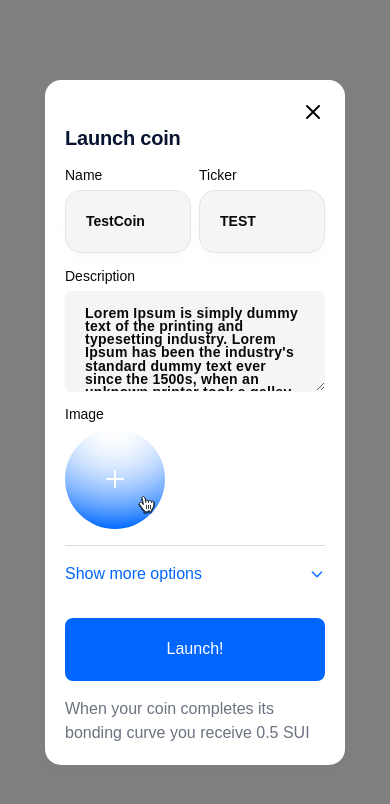
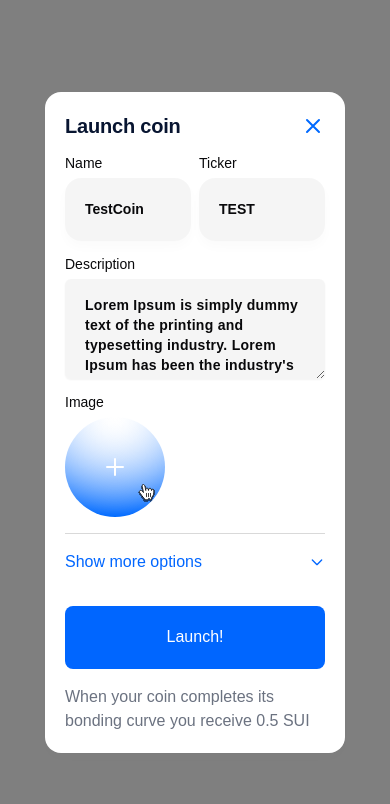
Before and after one commit to outsider987/shadcn, a Next.js app: page / in a window 390 px wide. Both pictures are taken after a click on the button "Pop up modal". Shown: the top 804 px of the page. Built offline with nearby package versions, Linux system fonts and the light colour scheme.

Commit message:
refine modal layout

```diff
--- a/components/Content.tsx
+++ b/components/Content.tsx
@@ -89,7 +89,7 @@ export const Content = ({ onSubmit }: ContentProps) => {
   return (
     <form
       onSubmit={formSubmitHandler}
-      className="mt-4 w-full flex flex-col gap-4"
+      className="pt-4 w-full flex flex-col gap-4"
     >
       <div className="flex gap-2">
         <div className="grid w-full max-w-sm items-center gap-2">
--- a/components/Modal/index.tsx
+++ b/components/Modal/index.tsx
@@ -46,7 +46,7 @@ const Modal = ({
   };
 
   const modalContent = (
-    <div className="fixed inset-0 max-w- flex items-center justify-center z-[99]">
+    <div className="fixed inset-0 flex items-center justify-center z-[99]">
       {/* Backdrop */}
       <div
         className="fixed inset-0 bg-black bg-opacity-50"
@@ -55,28 +55,32 @@ const Modal = ({
       ></div>
 
       {/* Modal */}
-      <div className="inset-0 flex items-center justify-center w-screen z-[99] relative">
+      <div className="inset-0 flex items-center justify-center w-screen z-[99] relative p-4">
         <div
           className={cn(
-            "relative rounded-2xl w-full p-5 mx-auto bg-white shadow-[0px_6px_12px_0px_#00000005]",
-            "sm:min-h-[270px] md:min-h-[270px]",
-
+            "relative rounded-2xl w-full bg-white shadow-[0px_6px_12px_0px_#00000005]",
+            "flex flex-col max-h-[90vh]",
             sizeClasses[size],
-            "min-w-[768px] sm:min-w-[300px] md:min-w-[300px] ",
+            "min-w-[768px] sm:min-w-[300px] md:min-w-[300px]",
             className
           )}
         >
-          <div>
+          <div className="flex justify-between items-center px-5 pt-5">
+            <h2
+              className={clsx(
+                "font-semibold text-[#081531] text-2xl sm:text-xl md:text-xl leading-[22.8px] tracking-[-0.01em]",
+                "truncate max-w-[90%]",
+                titleClassName
+              )}
+            >
+              {title}
+            </h2>
             <span>
               {closeable && (
                 <div className="flex justify-end">
                   <button
                     onClick={onClose}
-                    className={clsx(
-                      "absolute top-4 right-4 text-black hover:text-gray-700 transition-colors duration-200",
-                      "sm:relative sm:top-0 sm:right-0 md:relative md:top-0 md:right-0",
-                      "text-[#006AFF]"
-                    )}
+                    className={clsx(" duration-200", "text-[#006AFF]")}
                     aria-label="Close modal"
                   >
                     <svg
@@ -97,29 +101,20 @@ const Modal = ({
                 </div>
               )}
             </span>
-
-            <h2
-              className={clsx(
-                "font-semibold text-[#081531] text-2xl sm:text-xl md:text-xl leading-[22.8px] tracking-[-0.01em]",
-                titleClassName
-              )}
-            >
-              {title}
-            </h2>
           </div>
 
-          <div className="flex items-center justify-center min-h-[180px] sm:min-h-[80px] md:min-h-[80px]">
+          <div className="flex-1 px-5 overflow-y-auto !pb-5">
             {children}
           </div>
 
           {footer && (
-            <div className="flex justify-center items-center mt-4 w-full">
+            <div className="flex justify-center items-center mt-4 w-full px-5 py-3">
               {footer}
             </div>
           )}
 
           {bottomSection && (
-            <div className="absolute flex justify-center w-full mt-10">
+            <div className="w-full px-5 py-3 mt-auto">
               {bottomSection}
             </div>
           )}
--- a/components/ShowMoreOptions.tsx
+++ b/components/ShowMoreOptions.tsx
@@ -51,7 +51,7 @@ export const ShowMoreOptions = memo(function ShowMoreOptions({
       </button>
 
       {showMoreOptions && (
-        <div className="flex gap-4">
+        <div className="flex gap-4 sm:flex-col md:flex-col">
           <SocialLinkInput
             id="xLink"
             label="X link"
--- a/components/ui/input.tsx
+++ b/components/ui/input.tsx
@@ -8,7 +8,7 @@ const Input = React.forwardRef<HTMLInputElement, React.ComponentProps<"input">>(
       <input
         type={type}
         className={cn(
-          "flex h-9 rounded-2xl w-full text-sm font-semibold border border-input bg-[#0000000A] px-5 py-6 shadow-sm transition-colors file:border-0 file:bg-transparent file:text-sm file:font-medium file:text-foreground placeholder:text-muted-foreground focus-visible:outline-none focus-visible:ring-1 focus-visible:ring-ring disabled:cursor-not-allowed disabled:opacity-50 md:text-sm",
+          "flex h-9 rounded-2xl w-full text-sm font-semibold  bg-[#0000000A] px-5 py-6 shadow-sm transition-colors file:border-0 file:bg-transparent file:text-sm file:font-medium file:text-foreground placeholder:text-muted-foreground focus-visible:outline-none focus-visible:ring-1 focus-visible:ring-ring disabled:cursor-not-allowed disabled:opacity-50 md:text-sm",
           className,
           "shadow-[0px_6px_12px_0px_#00000005]",
           "min-h-[63px]"
--- a/tailwind.config.ts
+++ b/tailwind.config.ts
@@ -57,8 +57,8 @@ const config: Config = {
   			sm: 'calc(var(--radius) - 4px)'
   		},
 		  screens: {
-			sm: { min: "378px", max: "574px" },
-			md: { min: "575px", max: "915px" },
+			sm: { min: "280px", max: "375px" },
+			md: { min: "375px", max: "915px" },
 			lg: { min: "916px", max: "1199px" },
 			xl: { min: "1200px", max: "4000px" },
 			gmd: { min: "991px" },
```
